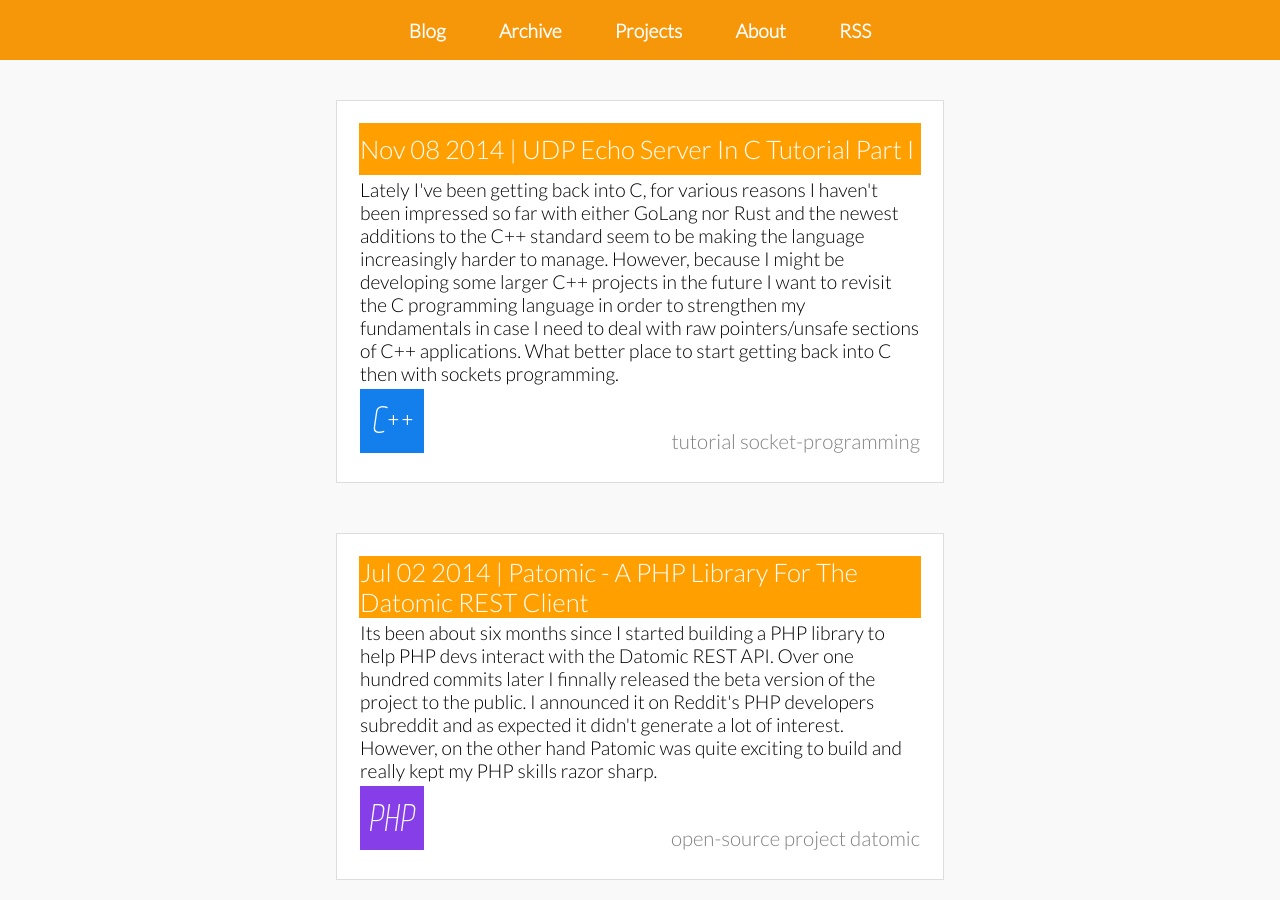
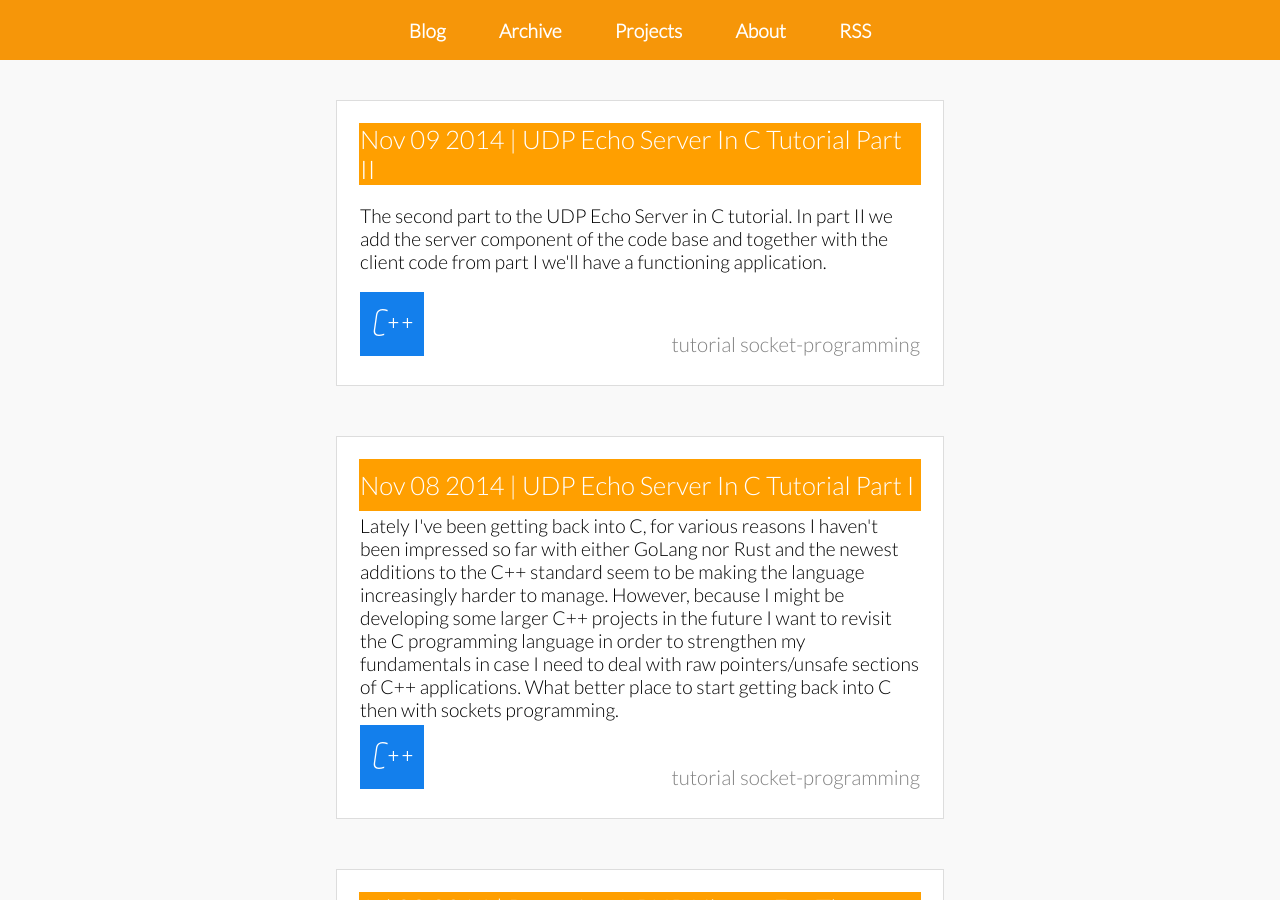
Before and after one commit to taywils/taywils.me, a Jekyll site: the page built from blog.html, in a window 1280 px wide and 900 px high. Built offline with Jekyll 4.4.1, drawn with Linux system fonts in a browser that asks for light colours; nearby versions of some CDN libraries; a style sheet for code colours, icons or effects is not loaded; some of the changed lines change nothing that is shown.

Commit message:
Add link to UDP echo server part I to part II Created first working draft of udp echo server part II

```diff
--- a/_posts/2014-11-08-udpechoinc.md
+++ b/_posts/2014-11-08-udpechoinc.md
@@ -11,6 +11,8 @@ description: Lately I've been getting back into C, for various reasons I haven't
 
 <div class="post-content" markdown="1">
 ### Intro
+
+[Click here for Part II](/2014/11/09/udpechoinc_p2.html)
 
 As my first blog post on getting back into C/C++ programming I want to look at how one would approach building a simple echo server in C using sockets.
 If you aren't aware an echo server is a server which copies the client data and sends it back to them upon each request. The simplicity of the echo server is why it is often considered to be the "Hello World" of socket programming. Before we begin make sure you have the following...
@@ -323,4 +325,6 @@ Thats it for today; below is the complete source code.
 ### Complete Source Code
 
 <script src="https://gist.github.com/taywils/80720c98cc4b24dea9cd.js"> </script>
+
+[Click here for Part II](/2014/11/09/udpechoinc_p2.html)
 </div>
--- /dev/null
+++ b/_posts/2014-11-09-udpechoinc_p2.md
@@ -0,0 +1,127 @@
+---
+layout: post
+title: UDP Echo Server In C Tutorial Part II
+mydate: Nov 09 2014
+tags: [cpp]
+catagories: [tutorial, socket-programming]
+comments: true
+description: The second part to the UDP Echo Server in C tutorial. In part II we add the server component of the code base and together with the client code from part I we'll have a functioning application.
+---
+## UDP Echo Server In C Tutorial Part II
+
+<div class="post-content" markdown="1">
+### Intro
+[Click here for Part I](/2014/11/08/udpechoinc.html)
+
+Welcome to the second part of the how to write a echo server in C. In this short second part we'll finish up by adding the server code that our client in part I will use connect to over UDP/IP. Once again the code will work on all the major platforms Mac, Linux and Windows. Much of the socket address setup code and creation of a file descriptor is the same as the client application but the major difference with the server is that the server must bind its socket to port.
+</div>
+
+### Part II: The Server
+
+If you read through Part I of this tutorial much of the code here will be instantly familiar. The server code uses the same platform object macros and selects a branch of code based on the system its being executed on.
+
+<div class="post-content" markdown="1">
+
+### C preprocessor setup, function prototypes and main
+
+<div class="gcp" markdown="0"> <pre class="prettyprint">
+#define PLATFORM_WINDOWS  1
+#define PLATFORM_MAC      2
+#define PLATFORM_LINUX    3
+
+#include &lt;stdio.h&gt;
+#include &lt;stdlib.h&gt;
+#include &lt;string.h&gt;
+
+#if defined(_WIN32)
+
+	#define PLATFORM PLATFORM_WINDOWS
+
+#elif defined(__APPLE__)
+
+	#define PLATFORM PLATFORM_MAC
+
+#else
+
+	#define PLATFORM PLATFORM_LINUX
+
+#endif
+
+#if PLATFORM == PLATFORM_WINDOWS
+
+	#include &lt;winsock2.h&gt;
+
+#elif PLATFORM == PLATFORM_MAC || PLATFORM == PLATFORM_LINUX
+
+	#include &lt;sys/socket.h&gt;
+	#include &lt;netinet/in.h&gt;
+	#include &lt;fcntl.h&gt;
+	#include &lt;arpa/inet.h&gt;
+
+#endif
+
+#if PLATFORM == PLATFORM_WINDOWS
+
+	#pragma comment(lib,&quot;ws2_32.lib&quot;)
+
+#endif
+
+#define PORTNUM 12354
+#define BUFMAX 1024
+
+#if PLATFORM == PLATFORM_MAC || PLATFORM == PLATFORM_LINUX
+	void macLinuxEchoLoop(int, struct sockaddr*, socklen_t);
+	void macLinuxEchoServer();
+#endif
+
+#if PLATFORM == PLATFORM_WINDOWS
+	void windowsEchoLoop(SOCKET, sockaddr*, size_t);
+	int windowsEchoServer();
+#endif
+
+int main(int argc, char** argv)
+{
+	#if PLATFORM == PLATFORM_WINDOWS
+
+		windowsEchoServer();
+
+	#else
+
+		macLinuxEchoServer();
+
+	#endif
+
+	puts(&quot;Press any key to continue&quot;);
+	getc(stdin);
+
+	return EXIT_SUCCESS;
+}
+</pre></div>
+
+### Mac and Linux Server Setup
+
+<div class="gcp" markdown="0"> <pre class="prettyprint">
+#if PLATFORM == PLATFORM_MAC || PLATFORM == PLATFORM_LINUX
+
+void macLinuxEchoServer()
+{
+	int socketFileDescriptor;
+	struct sockaddr_in serverAddr;
+	struct sockaddr_in clientAddr;
+
+	socketFileDescriptor = socket(AF_INET, SOCK_DGRAM, IPPROTO_UDP);
+
+	bzero(&amp;serverAddr, sizeof(serverAddr));
+
+	serverAddr.sin_family = AF_INET;
+	serverAddr.sin_addr.s_addr = htonl(INADDR_ANY);
+	serverAddr.sin_port = htons(PORTNUM);
+
+	bind(socketFileDescriptor, (struct sockaddr*)&amp; serverAddr, sizeof(serverAddr));
+
+	macLinuxEchoLoop(socketFileDescriptor, (struct sockaddr*)&amp; clientAddr, sizeof(clientAddr));
+}
+</pre></div>
+
+Here we notice the one key difference between the client code and the server code; the use of bind. In a nutshell; from wikipedia ["When a socket is created using socket(), it is only given a protocol family, but not assigned an address."](http://en.wikipedia.org/wiki/Berkeley_sockets#bind.28.29). The assignment of an address is crucial for our sever because without it how else will clients know where to send packets. In other words a socket by itself can identify its protocol from the arguments passed to the socket() creation function but for a process which claims a socket to receive packets based on the networked computers port, there needs to be a one to one immutable relation between IP address and port number.
+</div>
```
